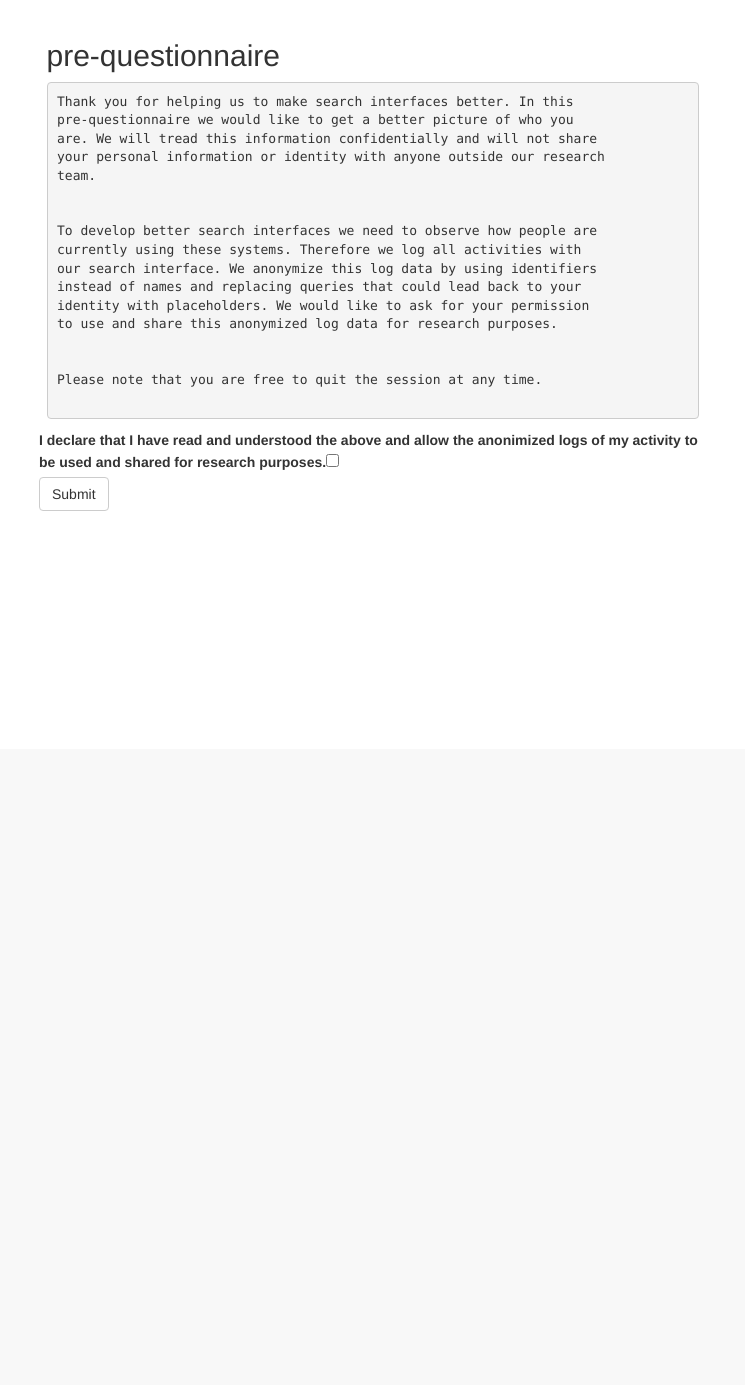
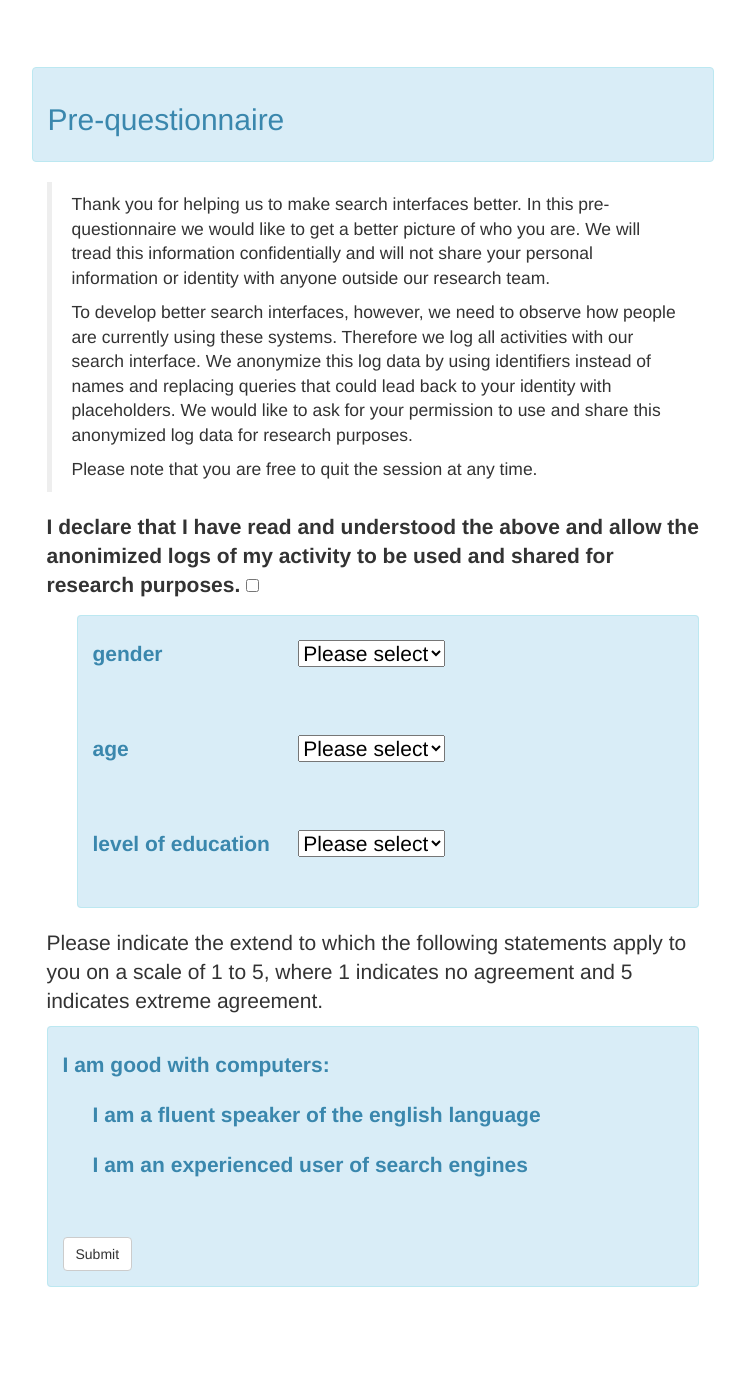
Before and after one commit to jiyinhe/fedweb_ui, a Django app: template fw_userstudy/templates/questionnaire/pre-question.html in a window 1280 px wide. Shown: the part 51-1436 px from the top of the page, without its empty margins (316-1061 px from the left). Before the commit the page ends 562 px from the top, so only its background shows below. Run offline with Django 3.2, Linux system fonts and the light colour scheme; the template is opened without the code that fills it, so the values that code supplies are empty; parts of the project's set-up code (start-up, migrations or seed data) failed here and were passed over; some libraries are stand-ins or nearby versions.

Commit message:
prequestionnaire validation and database storage added, working on setting session flag for prequestionnaire completion

```diff
--- a/fw_userstudy/fedtask/views.py
+++ b/fw_userstudy/fedtask/views.py
@@ -95,6 +95,7 @@
 
 	# now we are sure we have a session now we check for
 	# pre questionnaire  progress
+	# once preqst is finished we set the session flag
 	if not sess.pre_qst_progress:
 		return redirect('/question/pre/')
 
--- a/fw_userstudy/questionnaire/models.py
+++ b/fw_userstudy/questionnaire/models.py
@@ -29,6 +29,10 @@
 	search_exp = models.IntegerField(choices=PROF)
 
 	# Education
-	EL = (('H', 'Highschool'), ('U', 'University'), ('M', 'Master'), ('D', 'Doctorate'))
+	EL = (('N', 'No education'),('H', 'Highschool'), ('U', 'University'), ('M', 'Master'), ('D', 'Doctorate'))
 	education = models.CharField(max_length=1, choices=EL)
+
+	# consent
+	consent = models.BooleanField()
+
 	objects = UserProfileManager()
--- a/fw_userstudy/questionnaire/urls.py
+++ b/fw_userstudy/questionnaire/urls.py
@@ -4,6 +4,7 @@
 
 urlpatterns = patterns('questionnaire.views',
     (r'^register_user/$', 'register_user'),
+    (r'^store_preqst/$', 'store_preqst'),
     (r'^pre/$', 'prequestion'),
     (r'^post/$', 'postquestion'),
     (r'^done/$', 'doneexperiment'),
--- a/fw_userstudy/static/css/fw_base.css
+++ b/fw_userstudy/static/css/fw_base.css
@@ -4,6 +4,10 @@
 
 .jumbotron-white {
 	background-color:white;
+}
+
+.qstlabel {
+	width:200px;
 }
 
 div.bigbox{
--- a/fw_userstudy/static/js/utils/form_validation.js
+++ b/fw_userstudy/static/js/utils/form_validation.js
@@ -41,9 +41,27 @@
 		//4. minlength
 		if ('minlength' in options){
 			if (value_exists && value.length < options['minlength']){
-				msg = 'Length of '+$('#'+element).attr('name')+' should >='+options['minlength']
+				msg = 'Length of '+$('#'+element).attr('name')+' should >='+options['minlength'];
 				errs[element] = msg;
 			}
+		}
+		//5 required checkbox for terms
+		if ('checkbox' in options && 'terms' in options){
+			if(! $('#'+element).prop("checked")){
+				msg = "To participate, please indicate that you agree to the terms above";
+				errs[element] = msg;
+			}
+		}
+
+		//6 required radios for background
+		if ('radio' in options){
+			if(! $('[name="'+element+'"]').is(":checked")){
+				msg = "please indicate your choice";
+				errs[element] = msg;
+			}else{
+				errs[element]=false;
+			}
+
 		}
 	}
 	return errs;
--- a/fw_userstudy/templates/questionnaire/pre-question.html
+++ b/fw_userstudy/templates/questionnaire/pre-question.html
@@ -1,67 +1,144 @@
 {% extends "fw_base.html" %}
 {% load i18n %}
 
+{% block head %}
+    <script  src="/static/js/prequestionnaire.js" /></script>
+{% endblock %}
+
+
 {% block content %}
 
+<div class="jumbotron jumbotron-white">
 <div class="container">
 	<div class="row">
 
 		<div class="col-md-3">
 		</div>
 
-		<div class="col-md-7">
-			<h2> pre-questionnaire </h2>
+		<div class="col-md-7 alert alert-info">
+			<h2>Pre-questionnaire</h2>
 		</div>
 
 		<div class="col-md-2">
 		</div>
 	</div>
+
 	<div class="row">
 		<div class="col-md-3">
 		</div>
 
 		<div class="col-md-7">
-			<pre>
-Thank you for helping us to make search interfaces better. In this
-pre-questionnaire we would like to get a better picture of who you
-are. We will tread this information confidentially and will not share
-your personal information or identity with anyone outside our research
-team.
-</ br>
-</ br>
-To develop better search interfaces we need to observe how people are
-currently using these systems. Therefore we log all activities with
-our search interface. We anonymize this log data by using identifiers
-instead of names and replacing queries that could lead back to your
-identity with placeholders. We would like to ask for your permission
-to use and share this anonymized log data for research purposes.
-</ br>
-</ br>
-Please note that you are free to quit the session at any time.
-			</pre
+			<blockquote>
+				<p>Thank you for helping us to make search interfaces
+better. In this pre-questionnaire we would like to get a better
+picture of who you are. We will tread this information confidentially
+and will not share your personal information or identity with anyone
+outside our research team.</p>
+				<p>To develop better search interfaces, however, we
+need to observe how people are currently using these systems.
+Therefore we log all activities with our search interface. We
+anonymize this log data by using identifiers instead of names and
+replacing queries that could lead back to your identity with
+placeholders. We would like to ask for your permission to use and
+share this anonymized log data for research purposes.</p>
+				<p>Please note that you are free to quit the session
+at any time.</p>
+			</blockquote>
 		</div>
+
 		<div class="col-md-2">
 		</div>
 	</div>
+
 	<div class="row">
 		<div class="col-md-3">
 		</div>
 
 		<div class="col-md-7">
-			<form role="form">
-				<label>
-I declare that I have read and understood the above and allow the
-anonimized logs of my activity to be used and shared for research
-purposes.<input type="checkbox">
-				</label>
 
-				<button type ="submit" class="btn btn-default"
+			<form class="form-horizontal" role="form" id="preqst_form"
+action="/question/store_preqst/" method="POST">{% csrf_token %}
+				<label><p><b>I declare that I have read and understood
+the above and allow the anonimized logs of my activity to be used and
+shared for research purposes. </b><input id="consent" name="consent"
+type="checkbox" value="1">
+				</p></label>
+					<div class="err" id="err_consent"></div>
+					<div id="errsign_consent" class="col-sm-1 glyphicon glyphicon-info-sign errsign-valid"></div>
+
+				<fieldset class="alert alert-info">
+					<label class="qstlabel">gender</label>
+					<select name="gender" id="gender">
+						<option value="">Please select</option>
+						<option value="M">Male</option>
+						<option value="F">Female</option>
+					</select>
+					<div class="err" id="err_gender"></div>
+					<div id="errsign_gender" class="col-sm-1 glyphicon glyphicon-info-sign errsign-valid"></div>
+					</br>
+					<label class="qstlabel">age</label>
+					<select name="age" id="age">
+						<option value="">Please select</option>
+						{% for age in ageoptions %}
+							<option value="{{age}}">{{age}}</option>
+						{% endfor %}
+					</select>
+					<div class="err" id="err_age"></div>
+					<div id="errsign_age" class="col-sm-1 glyphicon glyphicon-info-sign errsign-valid"></div>
+					</br>
+					<label class="qstlabel">level of education</label>
+					<select name="education" id="education">
+						<option value="">Please select</option>
+						<option value="N">No education</option>
+						<option value="H">Highschool</option>
+						<option value="B">Bachelor</option>
+						<option value="M">Master</option>
+						<option value="D">Doctorate</option>
+					</select>
+					<div class="err" id="err_education"></div>
+					<div id="errsign_education" class="col-sm-1 glyphicon glyphicon-info-sign errsign-valid"></div>
+
+				</fieldset>
+				<p>Please indicate the extend to which the following
+statements apply to you on a scale of 1 to 5, where 1 indicates no
+agreement and 5 indicates extreme agreement.</p>
+				<fieldset class="alert alert-info">
+
+				<label>I am good with computers:</label>
+				</br>
+					{% for i in likertscale %}
+						<label> {{i}} </label>
+						<input type="radio" name="computer" id="computers_{{i}}" value="{{i}}">
+					{% endfor %}
+					<div class="err" id="err_computer"></div>
+					<div id="errsign_computer" class="col-sm-1 glyphicon glyphicon-info-sign errsign-valid"></div>
+
+				<label>I am a fluent speaker of the english language</label>
+				</br>
+					{% for i in likertscale %}
+						<label> {{i}} </label>
+						<input type="radio" name="english"  id="english_{{i}}" value="{{i}}">
+					{% endfor %}
+					<div class="err" id="err_english"></div>
+					<div id="errsign_english" class="col-sm-1 glyphicon glyphicon-info-sign errsign-valid"></div>
+				<label>I am an experienced user of search engines</label>
+				</br>
+					{% for i in likertscale %}
+						<label> {{i}} </label>
+						<input type="radio" name="search" id="search_{{i}}" value="{{i}}">
+					{% endfor %}
+					<div class="err" id="err_search"></div>
+					<div id="errsign_search" class="col-sm-1 glyphicon glyphicon-info-sign errsign-valid"></div>
+				</br>
+				<button type ="submit" id="preqst_btn" class="btn btn-default"
 				>Submit</button>
 			</form>
 		</div>
+
 		<div class="col-md-2">
 		</div>
 	</div>
 </div>
+</div>
 
 {% endblock %}
```
Also changed, not shown: fw_userstudy/questionnaire/views.py (+34 -3 lines).
